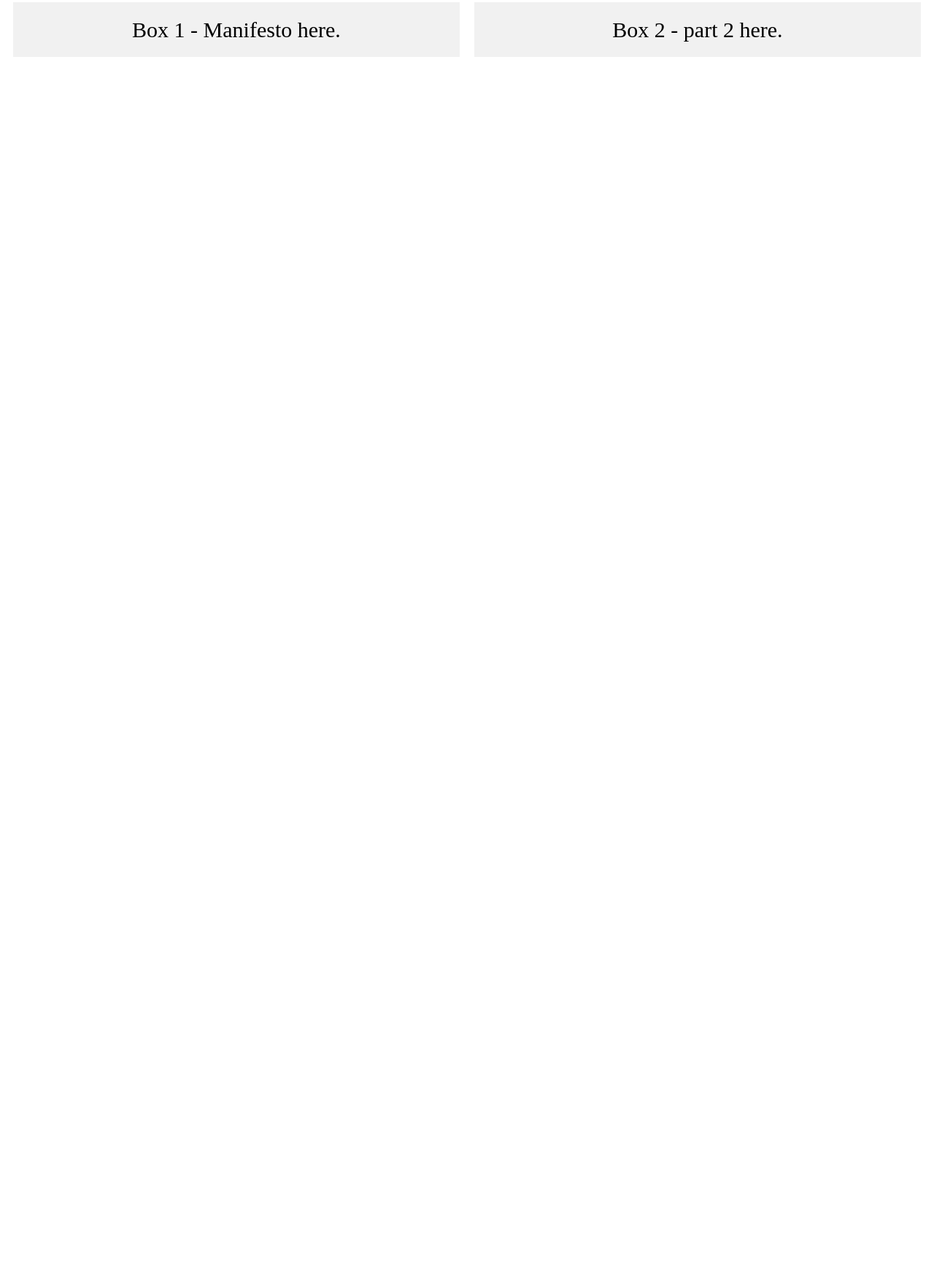
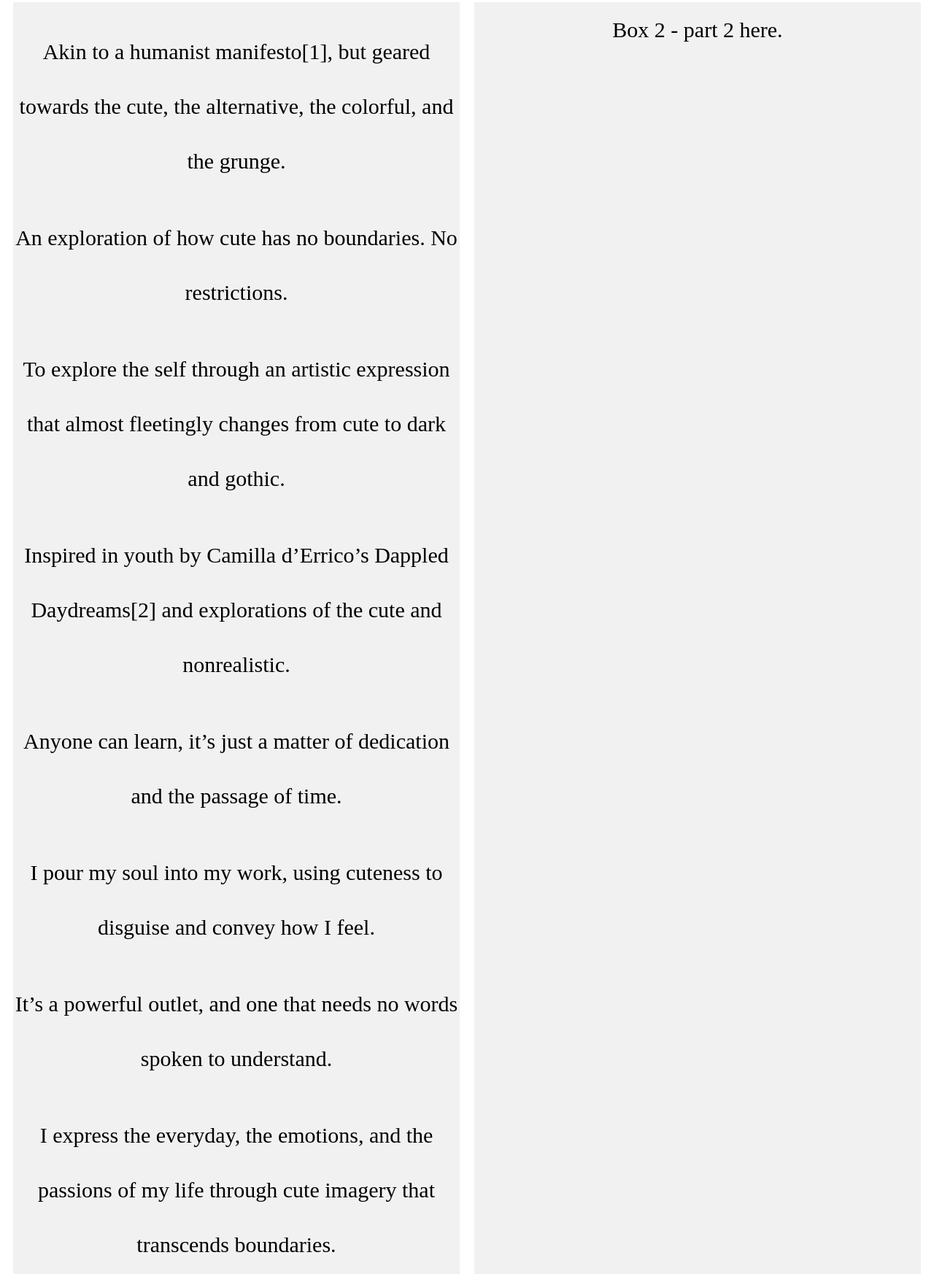
Before and after one commit to bphinne/manifesto, a plain HTML site: page manifesto.html in a window 1280 px wide. Shown: the part 15-1761 px from the top of the page at 73% size. Before the commit the page ends 800 px from the top, so only its background shows below. Drawn offline with Linux system fonts and the light colour scheme.

Commit message:
Update manifesto.html

```diff
--- a/manifesto.html
+++ b/manifesto.html
@@ -21,7 +21,23 @@
   <body>
 
 <div class="flex-container">
-  <div class="box">Box 1 - Manifesto here.</div>
+  <div class="box"><p>Akin to a humanist manifesto[1], but geared towards the cute, the alternative, the colorful, and the grunge.</p>
+
+<p>An exploration of how cute has no boundaries. No restrictions.</p>
+
+<p>To explore the self through an artistic expression that almost fleetingly changes from cute to dark and gothic.</p>
+
+<p>Inspired in youth by Camilla d’Errico’s Dappled Daydreams[2] and explorations of the cute and nonrealistic. </p>
+
+<p>Anyone can learn, it’s just a matter of dedication and the passage of time.</p>
+
+<p>I pour my soul into my work, using cuteness to disguise and convey how I feel.</p>
+
+<p>It’s a powerful outlet, and one that needs no words spoken to understand.</p>
+
+<p>I express the everyday, the emotions, and the passions of my life through cute imagery that transcends boundaries.</p>
+
+Maybe, you can try too..</div>
   <div class="box">Box 2 - part 2 here.</div>
 </div>
 
```
